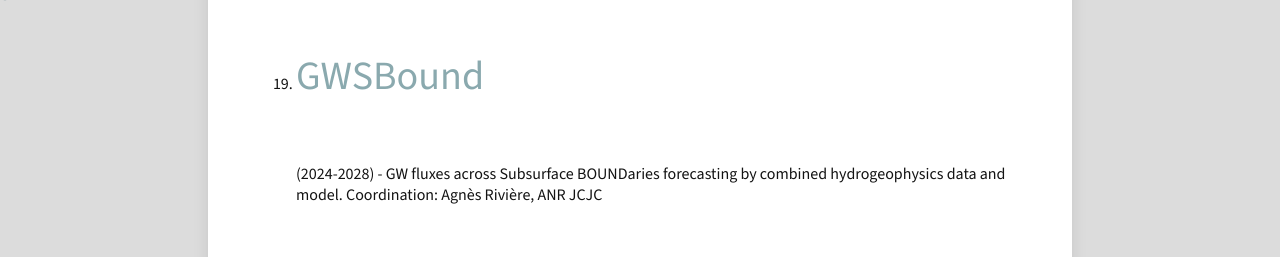
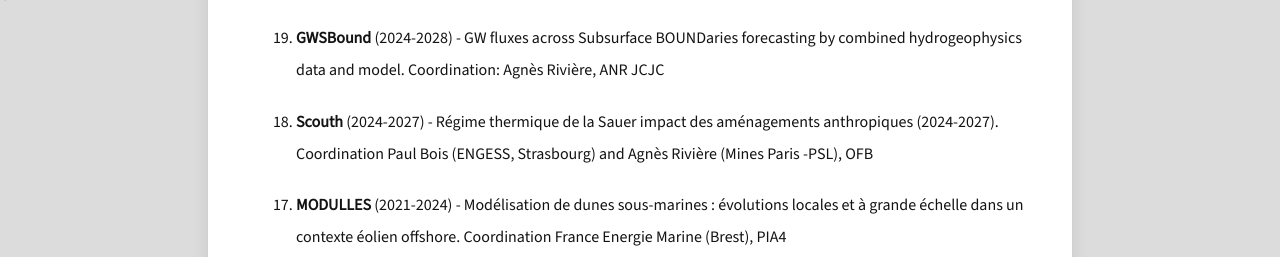
Before and after one commit to agnes-riviere/agnes-riviere.github.io, a plain HTML site: page index.html in a window 1280 px wide. Shown: the part 543-800 px from the top of the page. Drawn offline with nearby package versions, Linux system fonts and the light colour scheme.

Commit message:
Update styles for h5 and li

```diff
--- a/styles.css
+++ b/styles.css
@@ -63,8 +63,7 @@ header h1{
 h1,
 h2,
 h3,
-h4,
-h5 {
+h4{
     color: #8aa9ae;
     font-size: 2.5em;
     line-height: 1em;
@@ -72,6 +71,12 @@ h5 {
 }
 h4{
     font-size: 2em;
+}
+h5{
+    display: inline-block;
+    font-size: 1em;
+    margin: 0;
+    font-weight: bolder;
 }
 
 
@@ -86,6 +91,11 @@ a:active {
 ul,
 ol {
     display: inherit;
+}
+li{
+    line-height: 2.0em;
+    margin: auto;
+    padding-bottom: 1.2em;
 }
 
 section,
```
